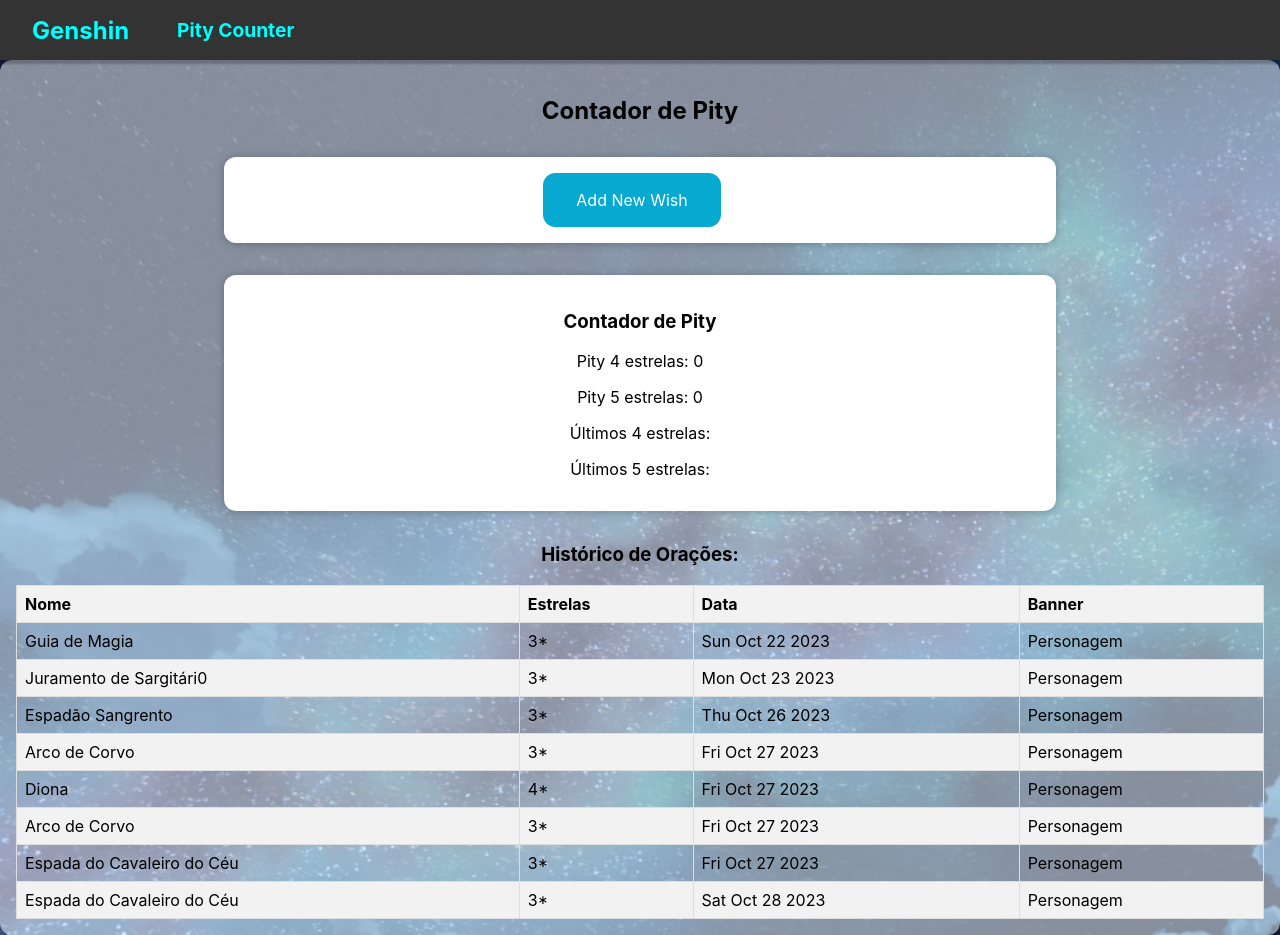
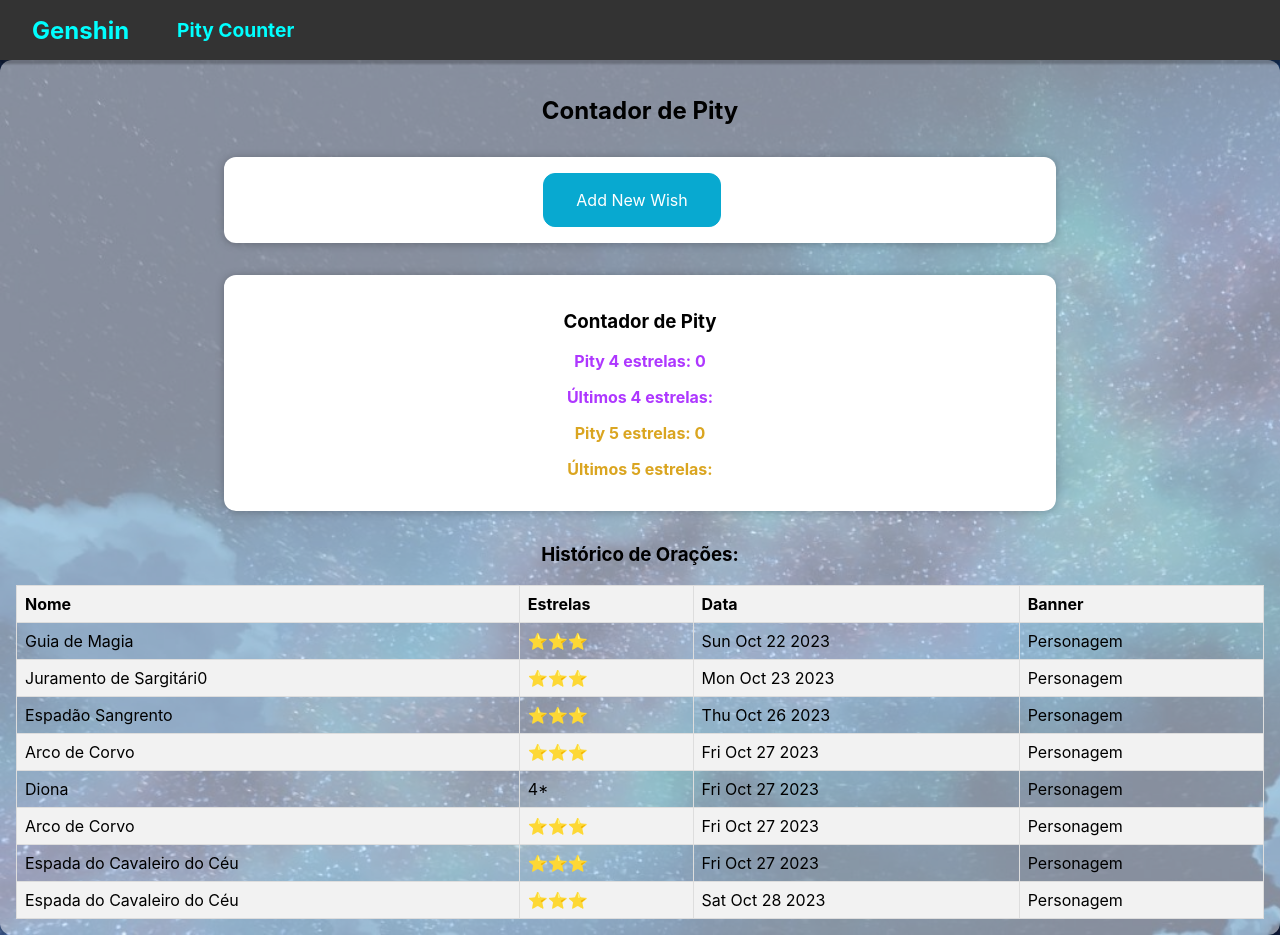
Before and after one commit to gabrielaAlmeida10/genshin, a React (Create React App) app: page /pityCounter in a window 1280 px wide. Built offline with nearby package versions, Linux system fonts and the light colour scheme.

Commit message:
feat:  aesthetic changes

```diff
--- a/src/components/pityCounter/dataPity.css
+++ b/src/components/pityCounter/dataPity.css
@@ -8,3 +8,13 @@
     box-shadow: 0 1px 8px rgba(0, 0, 0, 0.25);
   gap: 10px;
 }
+
+.five-star{
+  font-weight: bold;
+  color: rgb(218, 165, 32);
+}
+
+.four-star{
+  font-weight: bold;
+  color: rgb(174, 55, 255);
+}
--- a/src/components/pityCounter/dataPity.js
+++ b/src/components/pityCounter/dataPity.js
@@ -6,10 +6,14 @@ const DataPity = ({ dataPity, recent4Stars, recent5Stars }) => {
   return (
     <div className="data-pity">
       <h3>Contador de Pity</h3>
-      <p>Pity 4 estrelas: {dataPity.pity4Stars}</p>
-      <p>Pity 5 estrelas: {dataPity.pity5Stars}</p>
-      <p>Últimos 4 estrelas: {recent4Stars.join(", ")}</p>
-      <p>Últimos 5 estrelas: {recent5Stars.join(", ")}</p>
+      <div className="four-star">
+        <p>Pity 4 estrelas: {dataPity.pity4Stars}</p>
+        <p>Últimos 4 estrelas: {recent4Stars.join(", ")}</p>
+      </div>
+      <div className="five-star">
+        <p>Pity 5 estrelas: {dataPity.pity5Stars}</p>
+        <p>Últimos 5 estrelas: {recent5Stars.join(", ")}</p>
+      </div>
     </div>
   );
 };
--- a/src/components/pityCounter/pityCounter.js
+++ b/src/components/pityCounter/pityCounter.js
@@ -10,28 +10,28 @@ const INITIAL_WISHES = [
   {
     id: "1",
     name: "Guia de Magia",
-    star: "3*",
+    star: "⭐⭐⭐",
     date: new Date(2023, 9, 22),
     banner: "Personagem",
   },
   {
     id: "2",
     name: "Juramento de Sargitári0",
-    star: "3*",
+    star: "⭐⭐⭐",
     date: new Date(2023, 9, 23),
     banner: "Personagem",
   },
   {
     id: "3",
     name: "Espadão Sangrento",
-    star: "3*",
+    star: "⭐⭐⭐",
     date: new Date(2023, 9, 26),
     banner: "Personagem",
   },
   {
     id: "4",
     name: "Arco de Corvo",
-    star: "3*",
+    star: "⭐⭐⭐",
     date: new Date(2023, 9, 27),
     banner: "Personagem",
   },
@@ -45,21 +45,21 @@ const INITIAL_WISHES = [
   {
     id: "6",
     name: "Arco de Corvo",
-    star: "3*",
+    star: "⭐⭐⭐",
     date: new Date(2023, 9, 27),
     banner: "Personagem",
   },
   {
     id: "7",
     name: "Espada do Cavaleiro do Céu",
-    star: "3*",
+    star: "⭐⭐⭐",
     date: new Date(2023, 9, 27),
     banner: "Personagem",
   },
   {
     id: "8",
     name: "Espada do Cavaleiro do Céu",
-    star: "3*",
+    star: "⭐⭐⭐",
     date: new Date(2023, 9, 28),
     banner: "Personagem",
   },
@@ -108,20 +108,20 @@ const PityCounter = (props) => {
   const addWishHandler = (wish) => {
     setWishes((prevWishes) => [wish, ...prevWishes]);
 
-    if (wish.star === "3*") {
+    if (wish.star === "⭐⭐⭐") {
       setDataPity((prevDataPity) => ({
         ...prevDataPity,
         pity4Stars: prevDataPity.pity4Stars + 1,
         pity5Stars: prevDataPity.pity5Stars + 1,
       }));
-    } else if (wish.star === "4*") {
+    } else if (wish.star === "⭐⭐⭐⭐") {
       setDataPity((prevDataPity) => ({
         ...prevDataPity,
         pity4Stars: 0,
         pity5Stars: prevDataPity.pity5Stars + 1,
       }));
       setRecent4Stars((prevRecent4Stars) => [wish.name, ...prevRecent4Stars.slice(0, 4)]);
-    } else if (wish.star === "5*") {
+    } else if (wish.star === "⭐⭐⭐⭐⭐") {
       setDataPity((prevDataPity) => ({
         ...prevDataPity,
         pity5Stars: 0,
--- a/src/components/wish/historicWish.js
+++ b/src/components/wish/historicWish.js
@@ -14,7 +14,7 @@ const HistoricWish = (props) => {
             <th>Banner</th>
           </tr>
         </thead>
-        <tbody>
+        <tbody className="stars">
           {props.items.map((wish) => (
             <tr key={wish.id}>
               <td>{wish.name}</td>
--- a/src/components/wish/wishForm.js
+++ b/src/components/wish/wishForm.js
@@ -50,9 +50,9 @@ const WishForm = (props) => {
       <div className="wish-form__control">
         <label>Estrelas: </label>
         <select required value={selectedStar} onChange={starChangeHandler}>
-          <option value="3*">⭐⭐⭐</option>
-          <option value="4*">⭐⭐⭐⭐</option>
-          <option value="5*">⭐⭐⭐⭐⭐</option>
+          <option value="⭐⭐⭐">⭐⭐⭐</option>
+          <option value="⭐⭐⭐⭐">⭐⭐⭐⭐</option>
+          <option value="⭐⭐⭐⭐⭐">⭐⭐⭐⭐⭐</option>
         </select>
       </div>
       <div className="wish-form__control">
```
